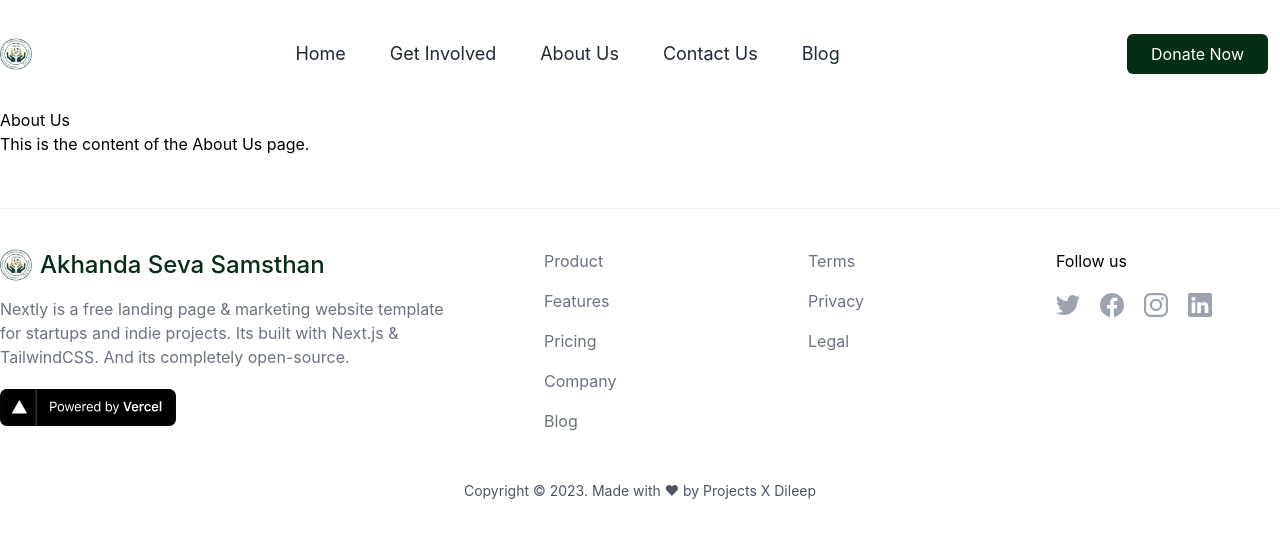
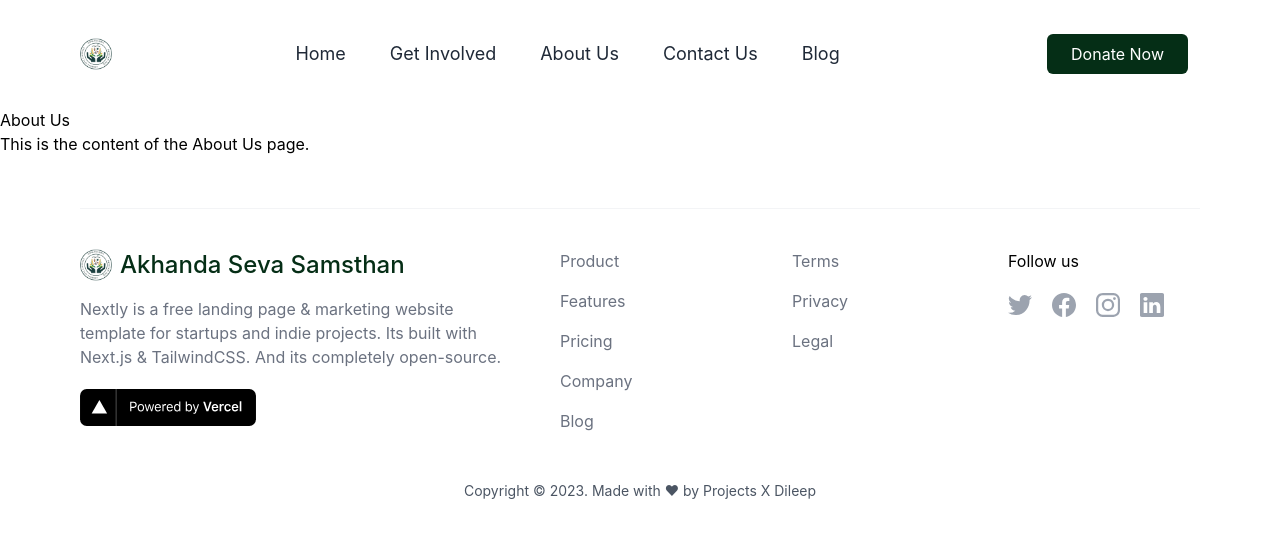
Before and after one commit to ddileep01/assngo-website, a Next.js app: page /about in a window 1280 px wide. Shown: the top 538 px of the page. Built offline with nearby package versions, Linux system fonts and the light colour scheme.

Commit message:
fix: yt embed video and container padding

```diff
--- a/components/container.js
+++ b/components/container.js
@@ -3,7 +3,7 @@ import React from "react";
 const Container = (props) => {
   return (
     <div
-      className={`container p-8 mx-auto xl:px-0 ${
+      className={`container p-8 mx-auto xl:px-20 ${
         props.className ? props.className : ""
       }`}>
       {props.children}
--- a/components/navbar.js
+++ b/components/navbar.js
@@ -15,7 +15,7 @@ const Navbar = () => {
 
   return (
     <div className="w-full">
-      <nav className="container relative flex flex-wrap items-center justify-between p-8 mx-auto lg:justify-between xl:px-0">
+      <nav className="container relative flex flex-wrap items-center justify-between p-8 mx-auto lg:justify-between xl:px-20">
         {/* Logo  */}
         <Disclosure>
           {({ open }) => (
--- a/components/video.js
+++ b/components/video.js
@@ -3,6 +3,7 @@ import Container from "./container";
 
 const Video = () => {
   const [playVideo, setPlayVideo] = useState(false);
+
   return (
     <Container>
       <div className="w-full max-w-4xl mx-auto overflow-hidden lg:mb-20 rounded-2xl ">
@@ -29,11 +30,11 @@ const Video = () => {
           )}
           {playVideo && (
             <iframe
-              src="https://www.youtube.com/watch?v=OjcLlABoFS8"
+              src="https://www.youtube.com/embed/OjcLlABoFS8" // Keep Embed URL
               title="YouTube video player"
               frameBorder="0"
               allow="accelerometer; autoplay; clipboard-write; encrypted-media; gyroscope; picture-in-picture"
-              allowfullscreen
+              allowFullScreen
             ></iframe>
           )}
         </div>
```
